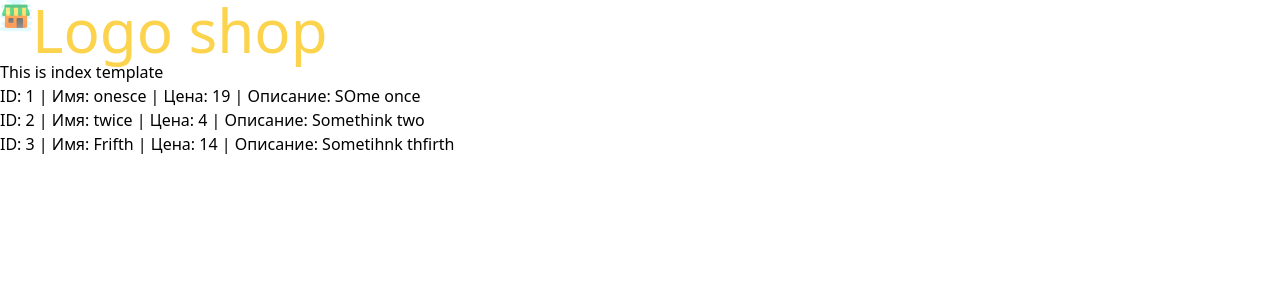
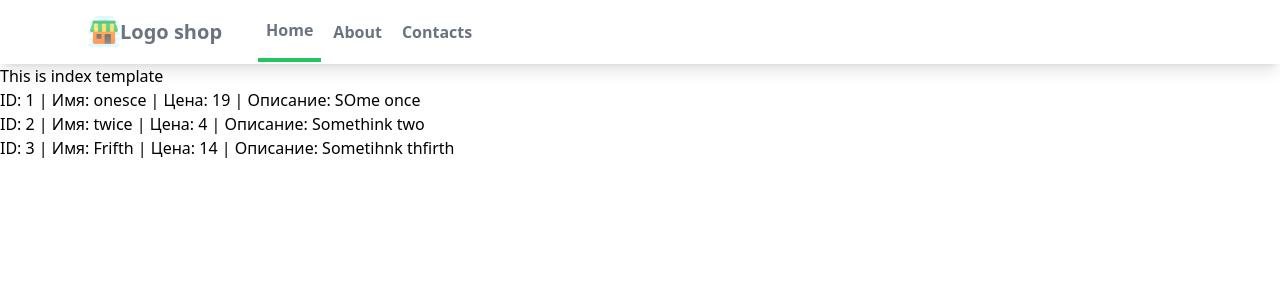
Before and after one commit to A737580/arby-django-5, a Django app: page /myapp/ in a window 1280 px wide. Shown: the top 300 px of the page. Run offline with Django 5.2, Linux system fonts and the light colour scheme; data comes from the database, SQL or seed files in the repository.

Commit message:
navbar.html created separately

```diff
--- a/mysite1/myapp/static/myapp/styles.css
+++ b/mysite1/myapp/static/myapp/styles.css
@@ -558,6 +558,15 @@ video {
   position: static;
 }
 
+.mx-auto {
+  margin-left: auto;
+  margin-right: auto;
+}
+
+.block {
+  display: block;
+}
+
 .flex {
   display: flex;
 }
@@ -570,12 +579,71 @@ video {
   width: 2rem;
 }
 
-.text-6xl {
-  font-size: 3.75rem;
-  line-height: 1;
+.max-w-6xl {
+  max-width: 72rem;
 }
 
-.text-amber-300 {
+.items-center {
+  align-items: center;
+}
+
+.space-x-1 > :not([hidden]) ~ :not([hidden]) {
+  --tw-space-x-reverse: 0;
+  margin-right: calc(0.25rem * var(--tw-space-x-reverse));
+  margin-left: calc(0.25rem * calc(1 - var(--tw-space-x-reverse)));
+}
+
+.space-x-7 > :not([hidden]) ~ :not([hidden]) {
+  --tw-space-x-reverse: 0;
+  margin-right: calc(1.75rem * var(--tw-space-x-reverse));
+  margin-left: calc(1.75rem * calc(1 - var(--tw-space-x-reverse)));
+}
+
+.border-b-4 {
+  border-bottom-width: 4px;
+}
+
+.border-green-500 {
+  --tw-border-opacity: 1;
+  border-color: rgb(34 197 94 / var(--tw-border-opacity));
+}
+
+.bg-white {
+  --tw-bg-opacity: 1;
+  background-color: rgb(255 255 255 / var(--tw-bg-opacity));
+}
+
+.px-2 {
+  padding-left: 0.5rem;
+  padding-right: 0.5rem;
+}
+
+.px-4 {
+  padding-left: 1rem;
+  padding-right: 1rem;
+}
+
+.py-4 {
+  padding-top: 1rem;
+  padding-bottom: 1rem;
+}
+
+.text-xl {
+  font-size: 1.25rem;
+  line-height: 1.75rem;
+}
+
+.font-semibold {
+  font-weight: 600;
+}
+
+.text-gray-500 {
   --tw-text-opacity: 1;
-  color: rgb(252 211 77 / var(--tw-text-opacity));
+  color: rgb(107 114 128 / var(--tw-text-opacity));
 }
+
+.shadow-lg {
+  --tw-shadow: 0 10px 15px -3px rgb(0 0 0 / 0.1), 0 4px 6px -4px rgb(0 0 0 / 0.1);
+  --tw-shadow-colored: 0 10px 15px -3px var(--tw-shadow-color), 0 4px 6px -4px var(--tw-shadow-color);
+  box-shadow: var(--tw-ring-offset-shadow, 0 0 #0000), var(--tw-ring-shadow, 0 0 #0000), var(--tw-shadow);
+}
--- /dev/null
+++ b/mysite1/myapp/templates/myapp/base.html
@@ -0,0 +1,18 @@
+<!DOCTYPE html>
+{% load static %}
+<html lang="en">
+
+
+  <head>
+    <link rel="stylesheet" href="{% static 'myapp/styles.css' %}">
+  </head>
+
+  <body>
+    {% include 'myapp/navbar.html' %}
+
+    {% block content %}
+
+    {% endblock content %}
+
+  </body>
+</html>
--- a/mysite1/myapp/templates/myapp/index.html
+++ b/mysite1/myapp/templates/myapp/index.html
@@ -1,24 +1,7 @@
+{% extends 'myapp/base.html' %}
 {% load static %}
-<html>
-    <head>
-        <link rel="stylesheet" href="{% static 'myapp/styles.css' %}">
-    </head>
+{% block content %}
 
-    <body class="">
-    <nav>
-      <div>
-        <div>
-          <div>
-            <div>
-              <div class="flex">
-                <img class="h-8 w-8" src="{% static 'myapp/images/img.png' %}" alt="logo">
-                <span class="text-amber-300 text-6xl">Logo shop</span>
-              </div>
-            </div>
-          </div>
-        </div>
-      </div>
-    </nav>
 
 
     <h1>This is index template </h1>
@@ -30,5 +13,4 @@
         {% endfor %}
 
     </h2>
-    </body>
-</html>
+{% endblock content %}
--- /dev/null
+++ b/mysite1/myapp/templates/myapp/navbar.html
@@ -0,0 +1,22 @@
+{% load static %}
+
+<nav class="bg-white shadow-lg">
+  <div class="max-w-6xl mx-auto px-4">
+    <div class="flex justify-betweens">
+      <div class="flex space-x-7">
+        <div >
+          <a href="#" class="flex items-center px-2 py-4">
+          <img class="h-8 w-8" src="{% static 'myapp/images/img.png' %}" alt="logo">
+          <span class="text-gray-500 font-semibold text-xl">Logo shop</span>
+          </a>
+        </div>
+        <div class="items-center flex space-x-1">
+          <a href="#" class="py-4 px-2 text-gray-500 font-semibold border-b-4 border-green-500">Home</a>
+          <a href="#" class="py-4 px-2 text-gray-500 font-semibold">About</a>
+          <a href="#" class="py-4 px-2 text-gray-500 font-semibold">Contacts</a>
+
+        </div>
+      </div>
+    </div>
+  </div>
+</nav>
```
Also changed, not shown: mysite1/myapp/templates/myapp/detail.html (+5 -9 lines).
